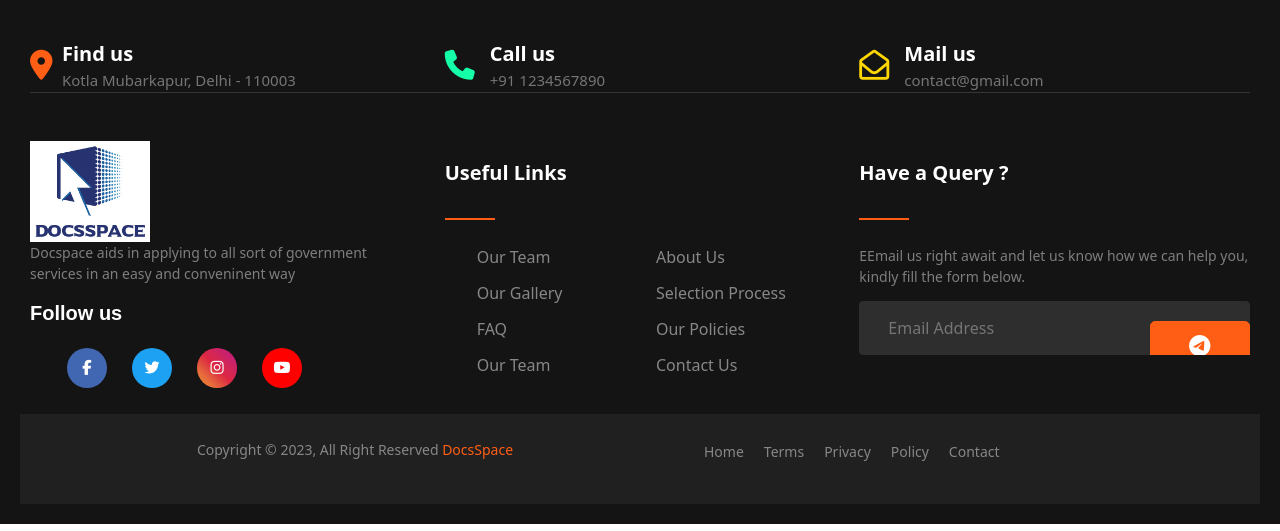
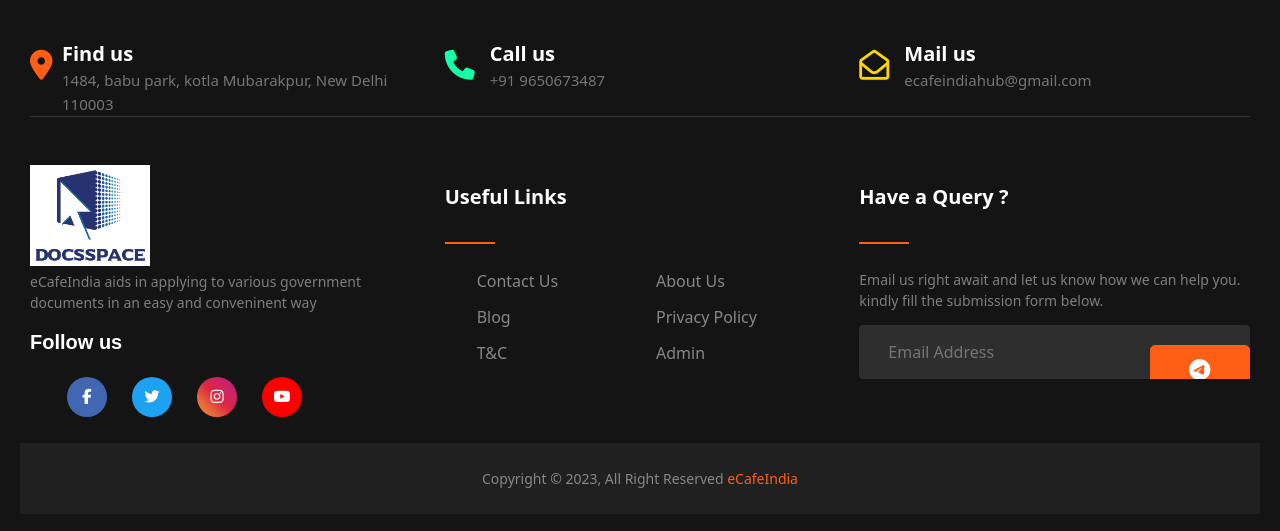
Before and after one commit to thevinayysharma/sidework, a React (Create React App) app in the folder client/: page / in a window 1280 px wide. Shown: the part 2510-3041 px from the top of the page. Built offline with nearby package versions, Linux system fonts and the light colour scheme.

Commit message:
footer name changes

```diff
--- a/client/src/components/footer/footer.css
+++ b/client/src/components/footer/footer.css
@@ -270,3 +270,7 @@
     background: #fff;
     color: #ff0000;
   }
+
+  .footer-text p{
+    margin-top: 5px;
+  }
--- a/client/src/components/footer/footer.jsx
+++ b/client/src/components/footer/footer.jsx
@@ -16,7 +16,7 @@ export default function Footer() {
                 <div className="cta-text">
                   <h4>Find us</h4>
                   <span>
-                    Kotla Mubarkapur, Delhi - 110003{" "}
+                  1484, babu park, kotla Mubarakpur, New Delhi 110003{" "}
                   </span>
                 </div>
               </div>
@@ -26,7 +26,7 @@ export default function Footer() {
                 <i className="fas fa-phone"></i>
                 <div className="cta-text">
                   <h4>Call us</h4>
-                  <span>+91 1234567890</span>
+                  <span>+91 9650673487</span>
                 </div>
               </div>
             </div>
@@ -35,7 +35,7 @@ export default function Footer() {
                 <i className="far fa-envelope-open"></i>
                 <div className="cta-text">
                   <h4>Mail us</h4>
-                  <span>contact@gmail.com</span>
+                  <span>ecafeindiahub@gmail.com</span>
                 </div>
               </div>
             </div>
@@ -56,7 +56,7 @@ export default function Footer() {
                 </div>
                 <div className="footer-text">
                   <p>
-                    Docspace aids in applying to all sort of government services
+                    eCafeIndia aids in applying to various government documents
                     in an easy and conveninent way{" "}
                   </p>
                 </div>
@@ -93,29 +93,25 @@ export default function Footer() {
                   <h3>Useful Links</h3>
                 </div>
                 <ul>
-                  <li>
-                    <a href="#">Our Team</a>
+                <li>
+                  <Link to="/contact">Contact Us</Link>
                   </li>
                   <li>
                     <a href="#">About Us</a>
                   </li>
                   <li>
-                    <a href="#">Our Gallery</a>
+                    <a href="#">Blog</a>
                   </li>
                   <li>
-                    <a href="#">Selection Process</a>
+                    <a href="#">Privacy Policy</a>
                   </li>
                   <li>
-                    <a href="#">FAQ</a>
+                  <Link to="/t&c">T&c</Link>
                   </li>
                   <li>
-                    <a href="#">Our Policies</a>
+                  <li>
+                      <Link to="/login">Admin</Link>
                   </li>
-                  <li>
-                    <a href="#">Our Team</a>
-                  </li>
-                  <li>
-                  <Link to="/contact">Contact Us</Link>
                   </li>
                 </ul>
               </div>
@@ -127,8 +123,8 @@ export default function Footer() {
                 </div>
                 <div className="footer-text mb-25">
                   <p>
-                    EEmail us right await and let us know how we can help you, kindly fill the
-                    form below.
+                    Email us right await and let us know how we can help you. kindly fill the
+                    submission form below.
                   </p>
                 </div>
                 <div className="subscribe-form">
@@ -147,33 +143,12 @@ export default function Footer() {
       <div className="copyright-area">
         <div className="container">
           <div className="row">
-            <div className="col-xl-6 col-lg-6 text-center text-lg-left">
+            <div className="col-xl-12 col-lg-12 text-center text-lg-center">
               <div className="copyright-text">
                 <p>
                   Copyright &copy; 2023, All Right Reserved{" "}
-                  <a href="#">DocsSpace</a>
+                  <a href="#">eCafeIndia</a>
                 </p>
-              </div>
-            </div>
-            <div className="col-xl-6 col-lg-6 d-none d-lg-block text-right">
-              <div className="footer-menu">
-                <ul>
-                  <li>
-                    <a href="#">Home</a>
-                  </li>
-                  <li>
-                    <a href="#">Terms</a>
-                  </li>
-                  <li>
-                    <a href="#">Privacy</a>
-                  </li>
-                  <li>
-                    <a href="#">Policy</a>
-                  </li>
-                  <li>
-                    <a href="#">Contact</a>
-                  </li>
-                </ul>
               </div>
             </div>
           </div>
```
